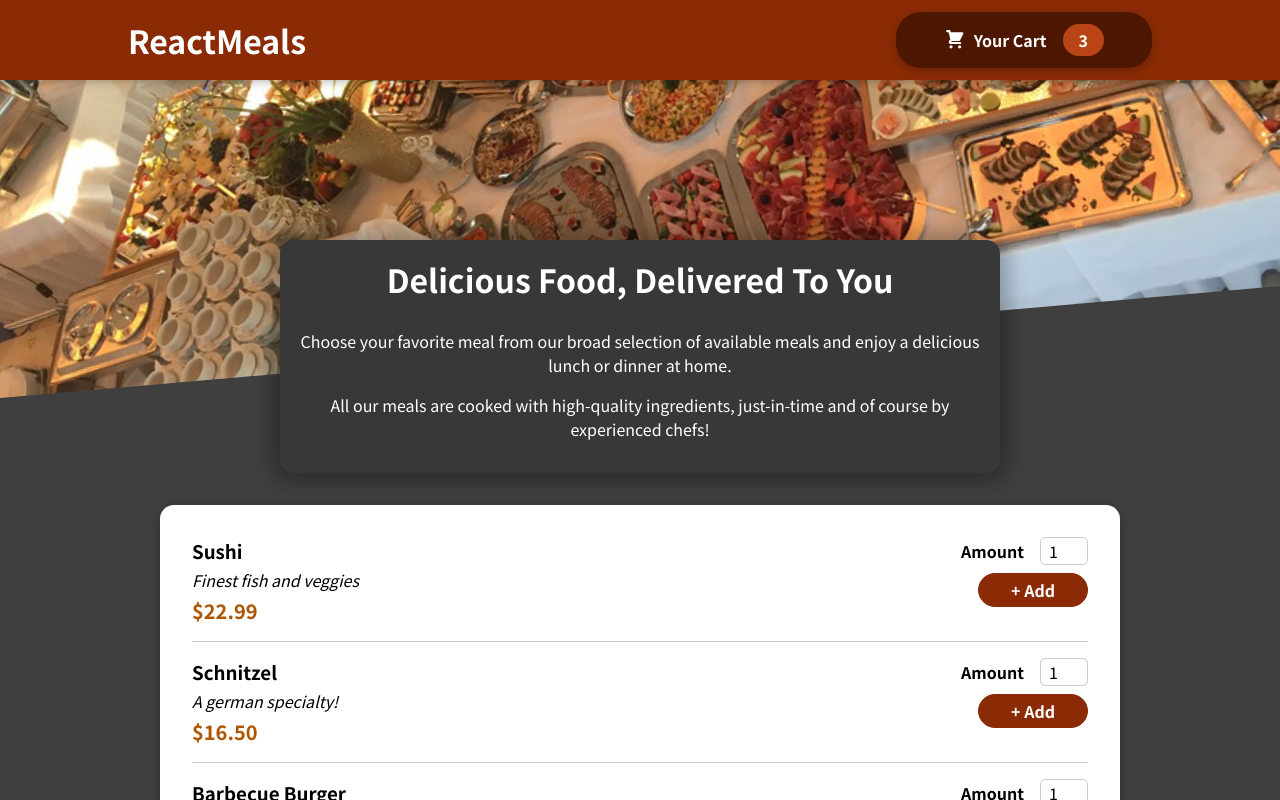
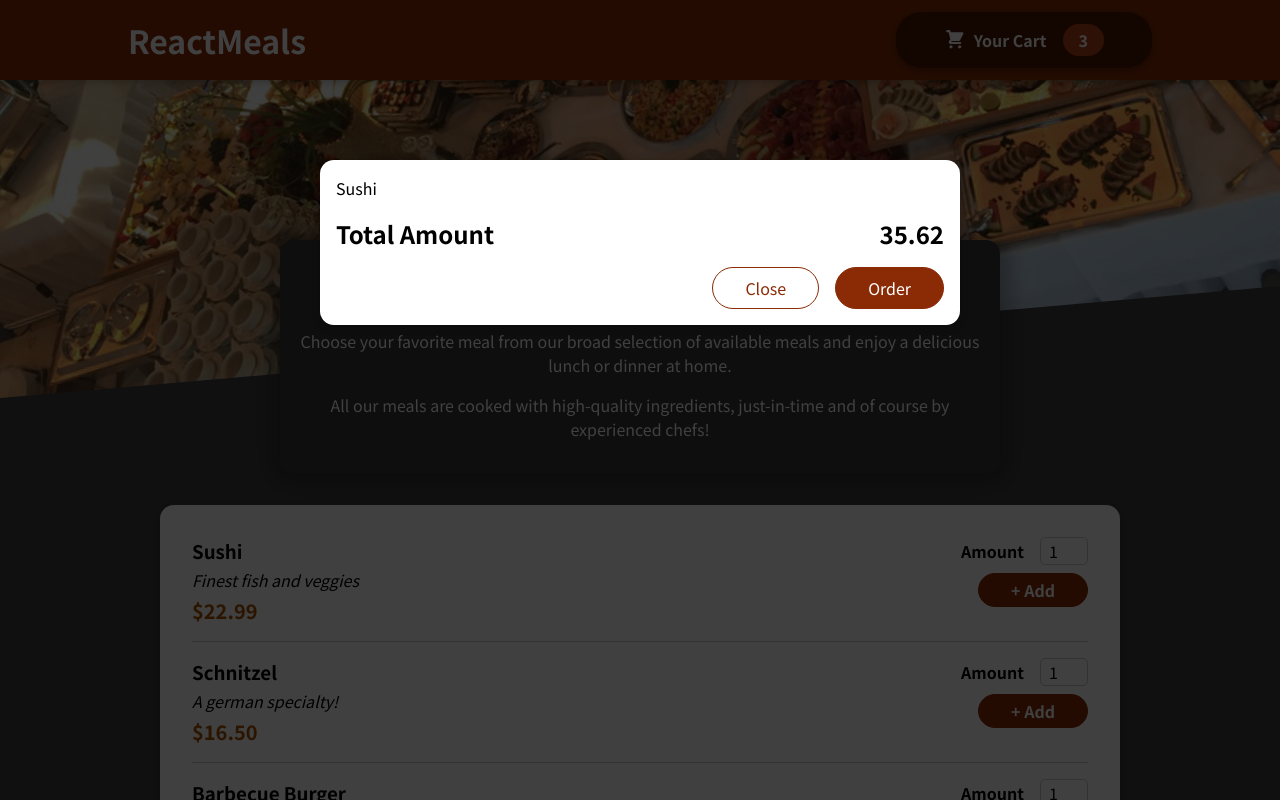
Before and after one commit to AndrewSimons3/ReactProj, a React (Create React App) app in the folder FoodOrderApp/: page / in a window 1280 px wide. Shown: the top 800 px of the page. Built offline with nearby package versions, Linux system fonts and the light colour scheme.

Commit message:
created backdrop and modaloverlay components and created portal for the Cart component

```diff
--- a/FoodOrderApp/public/index.html
+++ b/FoodOrderApp/public/index.html
@@ -28,6 +28,7 @@
   </head>
   <body>
     <noscript>You need to enable JavaScript to run this app.</noscript>
+    <div id="overlays"></div>
     <div id="root"></div>
     <!--
       This HTML file is a template.
--- a/FoodOrderApp/src/App.js
+++ b/FoodOrderApp/src/App.js
@@ -1,10 +1,12 @@
 import { Fragment } from 'react';
 import Header from './components/Layout/Header';
 import Meals from './components/Meals/Meals';
+import Cart from './components/Cart/Cart';
 
 function App() {
   return (
     <Fragment>
+      <Cart />
       <Header />
       <main>
         <Meals />
--- a/FoodOrderApp/src/components/Cart/Cart.js
+++ b/FoodOrderApp/src/components/Cart/Cart.js
@@ -1,4 +1,5 @@
-import styles from 'Cart.module.css';
+import styles from './Cart.module.css';
+import Modal from '../UI/Modal';
 
 const Cart = (props) => {
 	const cartItems = (
@@ -10,17 +11,17 @@ const Cart = (props) => {
 	);
 
 	return (
-		<div>
+		<Modal>
 			{cartItems}
 			<div className={styles.total}>
 				<span>Total Amount</span>
 				<span>35.62</span>
 			</div>
 			<div className={styles.actions}>
-        <button className={styles['button--alt']}></button>
+				<button className={styles['button--alt']}>Close</button>
 				<button className={styles.button}>Order</button>
 			</div>
-		</div>
+		</Modal>
 	);
 };
 
--- a/FoodOrderApp/src/components/Cart/Cart.module.css
+++ b/FoodOrderApp/src/components/Cart/Cart.module.css
@@ -43,3 +43,4 @@
 .actions .button {
   background-color: #8a2b06;
   color: white;
+}
--- /dev/null
+++ b/FoodOrderApp/src/components/UI/Modal.js
@@ -0,0 +1,31 @@
+import { Fragment } from 'react';
+import styles from './Modal.module.css';
+import ReactDOM from 'react-dom';
+
+const Backdrop = (props) => {
+	return <div className={styles.backdrop}></div>;
+};
+
+const ModalOverlay = (props) => {
+	return (
+		<div className={styles.modal}>
+			<div className={styles.content}>{props.children}</div>
+		</div>
+	);
+};
+
+const portalElement = document.getElementById('overlays');
+
+const Modal = (props) => {
+	return (
+		<Fragment>
+			{ReactDOM.createPortal(<Backdrop />, portalElement)}
+			{ReactDOM.createPortal(
+				<ModalOverlay>{props.children}</ModalOverlay>,
+				portalElement
+			)}
+		</Fragment>
+	);
+};
+
+export default Modal;
--- /dev/null
+++ b/FoodOrderApp/src/components/UI/Modal.module.css
@@ -0,0 +1,40 @@
+.backdrop {
+  position: fixed;
+  top: 0;
+  left: 0;
+  width: 100%;
+  height: 100vh;
+  z-index: 20;
+  background-color: rgba(0, 0, 0, 0.75);
+}
+
+.modal {
+  position: fixed;
+  top: 20vh;
+  left: 5%;
+  width: 90%;
+  background-color: white;
+  padding: 1rem;
+  border-radius: 14px;
+  box-shadow: 0 2px 8px rgba(0, 0, 0, 0.25);
+  z-index: 30;
+  animation: slide-down 300ms ease-out forwards;
+}
+
+@media (min-width: 768px) {
+  .modal {
+    width: 40rem;
+    left: calc(50% - 20rem);
+  }
+}
+
+@keyframes slide-down {
+  from {
+    opacity: 0;
+    transform: translateY(-3rem);
+  }
+  to {
+    opacity: 1;
+    transform: translateY(0);
+  }
+}
```
Also changed, not shown: 1 other file (tests, documents, lock files or other folders). Lines whose indentation alone changed are shown as unchanged.
